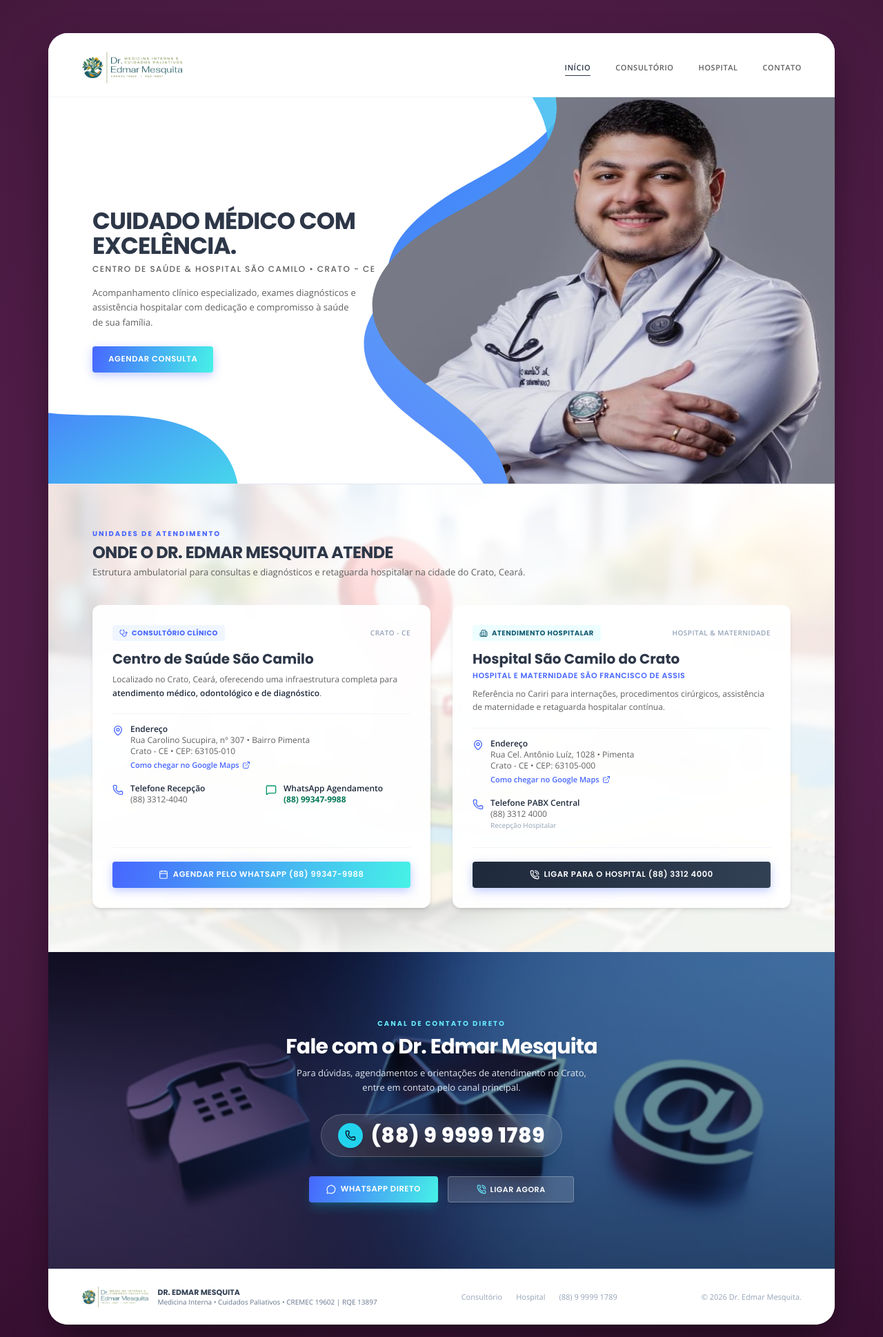
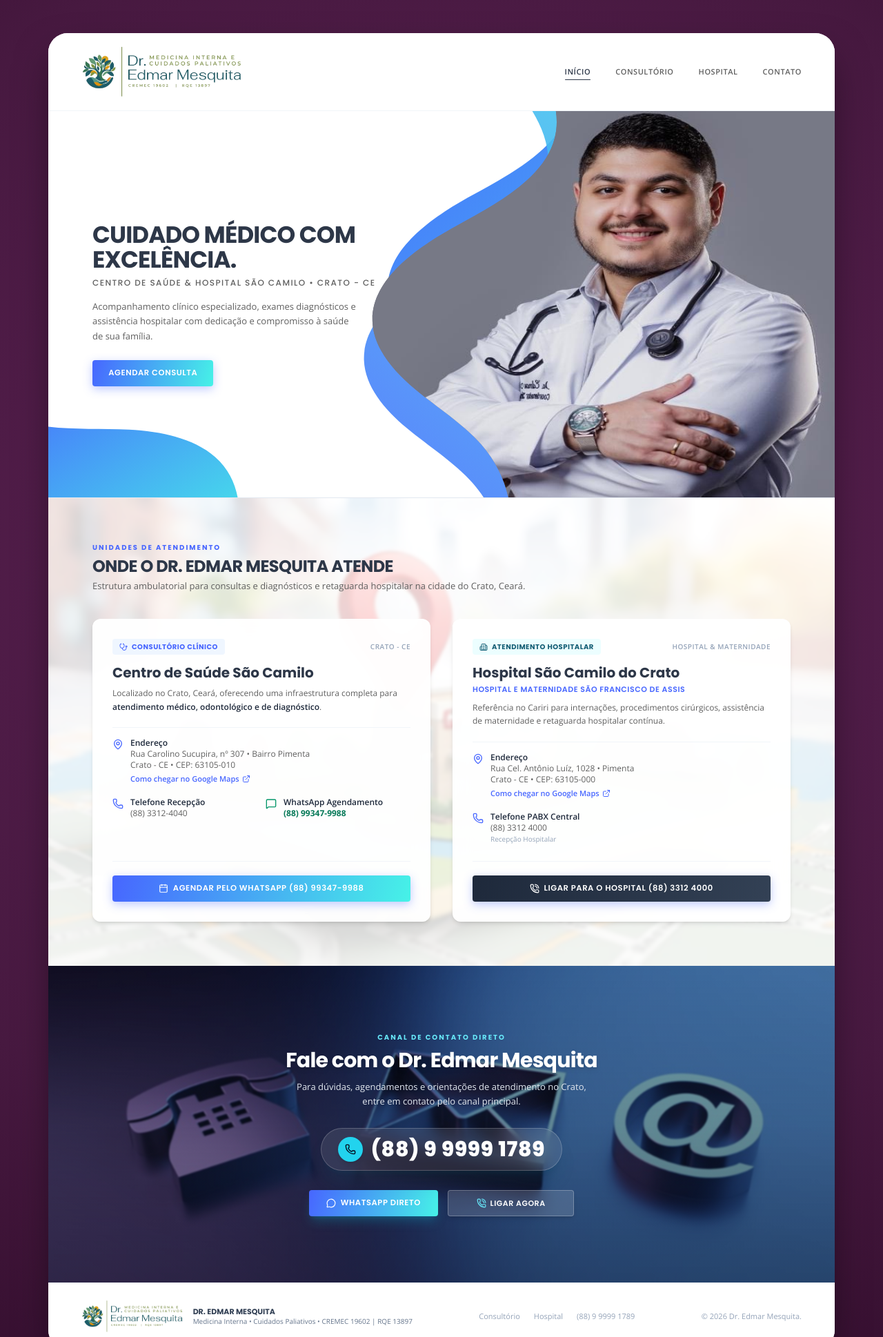
Before and after one commit to josejacobpn-png/Dr-Edmar-Mesquita, a plain HTML site: page index.html in a window 1280 px wide. Shown: the top 1938 px of the page at 69% size. Drawn offline with nearby package versions, Linux system fonts and the light colour scheme.

Commit message:
style: increase logo display size in header and footer for improved legibility

```diff
--- a/index.html
+++ b/index.html
@@ -115,12 +115,12 @@
   <div class="w-full max-w-[1140px] bg-white rounded-[20px] sm:rounded-[28px] shadow-[0_25px_60px_-15px_rgba(0,0,0,0.6)] overflow-hidden relative">
 
     <!-- HEADER / NAVEGAÇÃO SUPERIOR (Alinhada com a faixa divisória) -->
-    <header class="w-full bg-white z-30 relative px-6 sm:px-12 pt-6 pb-3 sm:pb-4 border-b border-slate-100">
+    <header class="w-full bg-white z-30 relative px-6 sm:px-12 py-3.5 sm:py-4 border-b border-slate-100">
       <div class="flex items-center justify-between gap-4">
 
         <!-- LOGO OFICIAL DR. EDMAR MESQUITA -->
         <a href="#" class="inline-flex items-center group py-0.5">
-          <img src="logo.png" alt="Dr. Edmar Mesquita - Medicina Interna e Cuidados Paliativos" class="h-10 sm:h-12 w-auto object-contain transition-transform group-hover:scale-[1.02]" />
+          <img src="logo.png" alt="Dr. Edmar Mesquita - Medicina Interna e Cuidados Paliativos" class="h-14 sm:h-16 md:h-[72px] lg:h-[76px] w-auto max-w-[280px] sm:max-w-[340px] md:max-w-none object-contain transition-transform group-hover:scale-[1.02]" />
         </a>
 
         <!-- MENU DE NAVEGAÇÃO (HOME / PROFILE / GALLERY / CONTACT) -->
@@ -495,8 +495,8 @@
     <!-- FOOTER LIMPO COM LOGO E CREDENCIAIS -->
     <footer class="bg-white border-t border-slate-100 py-6 px-6 sm:px-12 text-[11px] text-slate-400">
       <div class="flex flex-col sm:flex-row items-center justify-between gap-4 text-center sm:text-left">
-        <div class="flex items-center gap-3 justify-center sm:justify-start">
-          <img src="logo.png" alt="Dr. Edmar Mesquita" class="h-8 w-auto object-contain" />
+        <div class="flex items-center gap-3.5 justify-center sm:justify-start">
+          <img src="logo.png" alt="Dr. Edmar Mesquita" class="h-10 sm:h-12 w-auto object-contain" />
           <div class="flex flex-col text-left">
             <span class="font-poppins font-bold text-slate-700 leading-tight">DR. EDMAR MESQUITA</span>
             <span class="text-[10px] text-slate-500 leading-tight">Medicina Interna &bull; Cuidados Paliativos &bull; CREMEC 19602 | RQE 13897</span>
```
